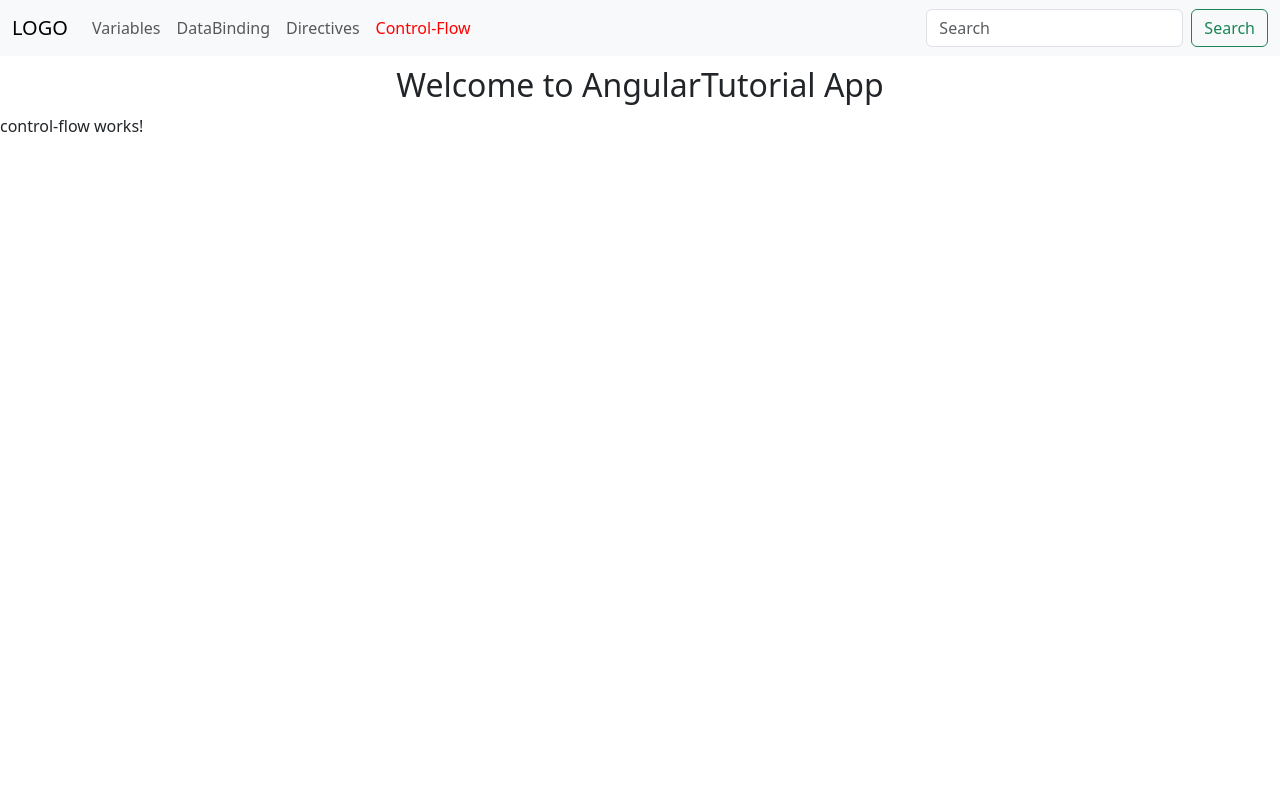
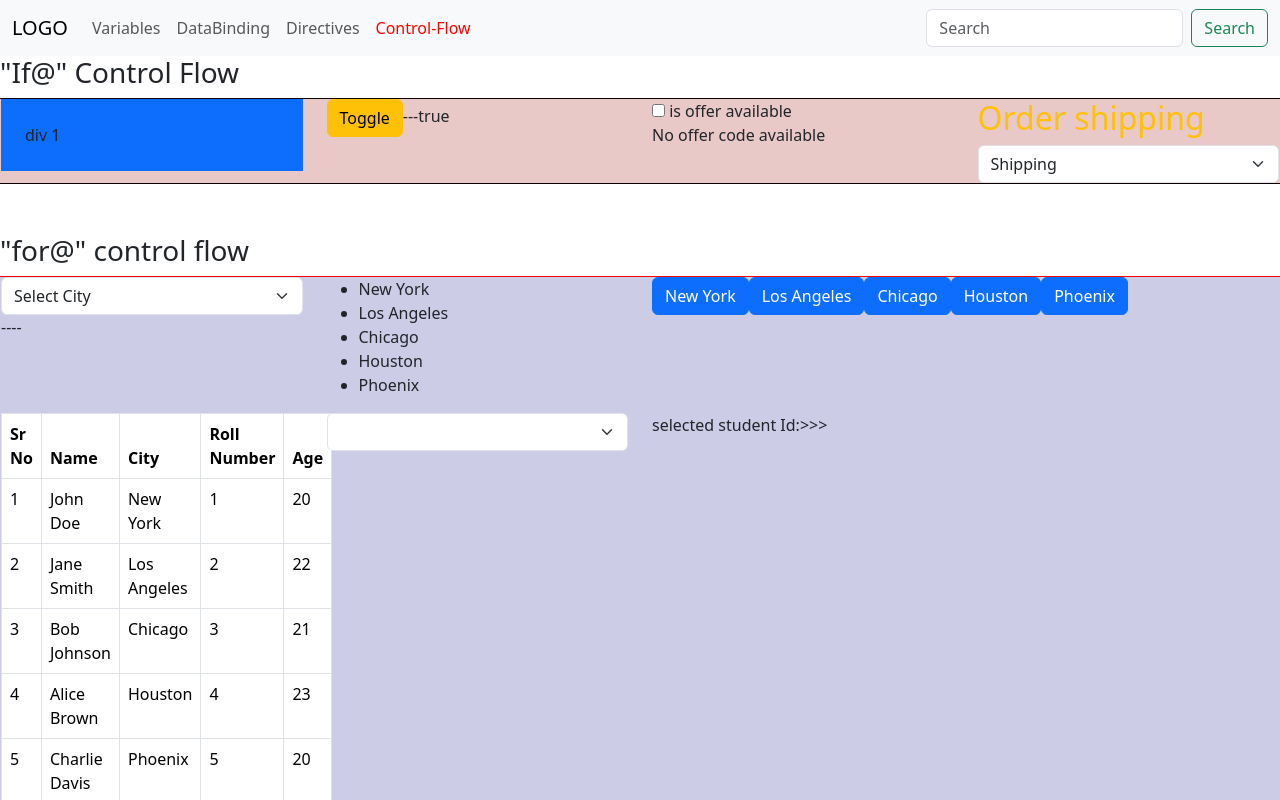
Before and after one commit to venkateshthooti/Angular22Tutorial, an Angular app: page /control-flow in a window 1280 px wide. Shown: the top 800 px of the page. Built offline with nearby package versions, Linux system fonts and the light colour scheme.

Commit message:
@if and @for control flow code added

```diff
--- a/src/app/app.html
+++ b/src/app/app.html
@@ -1,6 +1,6 @@
 <nav class="navbar navbar-expand-sm bg-body-tertiary">
   <div class="container-fluid">
-    <a class="navbar-brand" href="#">LOGO</a>
+    <a class="navbar-brand" routerLink="logo">LOGO</a>
     <button class="navbar-toggler" type="button" data-bs-toggle="collapse" data-bs-target="#navbarSupportedContent" aria-controls="navbarSupportedContent" aria-expanded="false" aria-label="Toggle navigation">
       <span class="navbar-toggler-icon"></span>
     </button>
@@ -28,7 +28,5 @@
   </div>
 </nav>
 
-<h2>Welcome to AngularTutorial App</h2>
-
 
 <router-outlet></router-outlet>
--- a/src/app/components/control-flow/control-flow.html
+++ b/src/app/components/control-flow/control-flow.html
@@ -1 +1,126 @@
-<p>control-flow works!</p>
+<h3>"If@" Control Flow</h3>
+<div class="row row1">
+    @if (isDivisible) {
+    <div class="col-3">
+
+        <div class="bg-primary p-4">
+            div 1
+        </div>
+
+    </div>
+    }
+
+    <div class="col-3">
+        <button class="btn btn-warning" (click)="divVisible()">
+            Toggle
+        </button>---{{isDivisible}}
+    </div>
+
+    <div class="col-3">
+        <input type="checkbox" [(ngModel)]="isOfferAvailable" /> is offer available
+        @if (isOfferAvailable) {
+        <input type="search" placeholder="Enter code" />
+        } @else {
+        <p>No offer code available</p>
+        }
+    </div>
+    <div class="col-3">
+
+
+        @if (orderStatus === 'placed') {
+        <h2 class="text-info">Order Placed </h2>
+        }
+        @else if (orderStatus === 'shipping') {
+        <h2 class="text-warning">Order shipping </h2>
+        }
+        @else if (orderStatus === 'delivered') {
+        <h2 class="text-success">Order delivered </h2>
+        }
+        @else {
+        <h2 class="text-danger">Order cancelled </h2>
+        }
+        <div>
+            <select class="form-select" [(ngModel)]="orderStatus">
+                <option value="placed">Placed</option>
+                <option value="shipping">Shipping</option>
+                <option value="delivered">Delivered</option>
+                <option value="cancelled">Cancelled</option>
+            </select>
+        </div>
+    </div>
+
+
+
+</div>
+
+<h3>"for@" control flow</h3>
+<div class="row row2">
+    <div class="col-3">
+        <select class="form-select" [(ngModel)]="selectedCity">
+            <option value="">Select City</option>
+            @for (city of cityList; track $index) {
+            <option [value]="city">{{city}}</option>
+            }
+        </select>----{{selectedCity}}
+    </div>
+    <div class="col-3">
+        <ul>
+            @for (city of cityList; track $index) {
+            <li>{{city}}</li>
+            }
+        </ul>
+    </div>
+    <div class="col-5">
+        @for (city of cityList; track $index) {
+        <button class="btn btn-primary" (click)="selectedCity = city">{{city}}</button>
+        }
+    </div>
+    <div class="col-3">
+        <table class="table table-bordered">
+            <thead>
+                <tr>
+                    <th>Sr No</th>
+                    <th>Name</th>
+                    <th>City</th>
+                    <th>Roll Number</th>
+                    <th>Age</th>
+                </tr>
+            </thead>
+            <tbody>
+                @for (student of studentList; track $index) {
+                <tr>
+                    <td>{{$index+1}}</td>
+                    <td>{{student.name}}</td>
+                    <td>{{student.city}}</td>
+                    <td>{{student.rollNo}}</td>
+                    <td>{{student.age}}</td>
+
+                </tr>
+                }
+            </tbody>
+        </table>
+    </div>
+    <div class="col-3">
+        <select [(ngModel)]="selectedStudentId" class="form-select">
+            @for (student of studentList; track $index) {
+            <option [value]="student.studId">{{student.name}}</option>
+            }
+        </select>
+    </div>
+    <div class="col-2">
+        selected student Id:>>> {{selectedStudentId}}
+    </div>
+</div>
+<div class="row">
+    @for (student of studentList; track $index) {
+    <div class="col-3 card card-header mt-3">
+        <div class="card-body ">
+            <h5 class="card-title">{{student.name}}</h5>
+            <p class="card-text">{{student.city}}</p>
+            <p >Roll Number: {{student.rollNo}}</p>
+            <button class="btn btn-warning">Edit</button>
+            <button class="btn btn-danger">Delete</button>
+        </div>
+    </div>
+    }
+</div>
--- a/src/app/components/control-flow/control-flow.scss
+++ b/src/app/components/control-flow/control-flow.scss
@@ -0,0 +1,10 @@
+.row1{
+
+border: 1px solid rgb(11, 0, 0);
+background-color: rgb(233, 200, 200);
+margin-bottom: 50px;
+}
+.row2{
+border: 1px solid rgb(248, 2, 2);
+background-color: rgb(204, 204, 231)
+}
--- a/src/app/components/control-flow/control-flow.ts
+++ b/src/app/components/control-flow/control-flow.ts
@@ -1,9 +1,34 @@
 import { Component } from '@angular/core';
+import { FormsModule } from '@angular/forms';
 
 @Component({
   selector: 'app-control-flow',
-  imports: [],
+  imports: [FormsModule],
   templateUrl: './control-flow.html',
   styleUrl: './control-flow.scss',
 })
-export class ControlFlow {}
+export class ControlFlow {
+
+
+  isDivisible: boolean = true;
+  divVisible() {
+    this.isDivisible = !this.isDivisible;
+  }
+  isOfferAvailable: boolean = false;
+  orderStatus: string = 'shipping';
+
+  selectedCity: string = '';
+  cityList: string[] = ['New York', 'Los Angeles', 'Chicago', 'Houston', 'Phoenix'];
+  studentList: { studId: number, name: string, city: string, rollNo: number, age: number }[] = [
+    {studId: 101, name: 'John Doe', city: 'New York', rollNo: 1, age: 20 },
+    {studId: 102, name: 'Jane Smith', city: 'Los Angeles', rollNo: 2, age: 22 },
+    {studId: 103, name: 'Bob Johnson', city: 'Chicago', rollNo: 3, age: 21 },
+    {studId: 104, name: 'Alice Brown', city: 'Houston', rollNo: 4, age: 23 },
+    {studId: 105, name: 'Charlie Davis', city: 'Phoenix', rollNo: 5, age: 20 },
+     {studId: 103, name: 'Bob Johnson', city: 'Chicago', rollNo: 3, age: 21 },
+    {studId: 104, name: 'Alice Brown', city: 'Houston', rollNo: 4, age: 23 },
+    {studId: 105, name: 'Charlie Davis', city: 'Phoenix', rollNo: 5, age: 20 }
+  ];
+  selectedStudentId:string = '';
+
+}
--- /dev/null
+++ b/src/app/components/logo/logo.html
@@ -0,0 +1,3 @@
+<p>logo works!</p>
+
+<h2>Welcome to AngularTutorial App</h2>
--- /dev/null
+++ b/src/app/components/logo/logo.scss
@@ -0,0 +1,3 @@
+h2 {
+  text-align: center;
+}
```
Also changed, not shown: src/app/app.routes.ts (+7 -2 lines), src/app/components/logo/logo.ts (added, +9 -0 lines), 1 other file (tests, documents, lock files or other folders).
